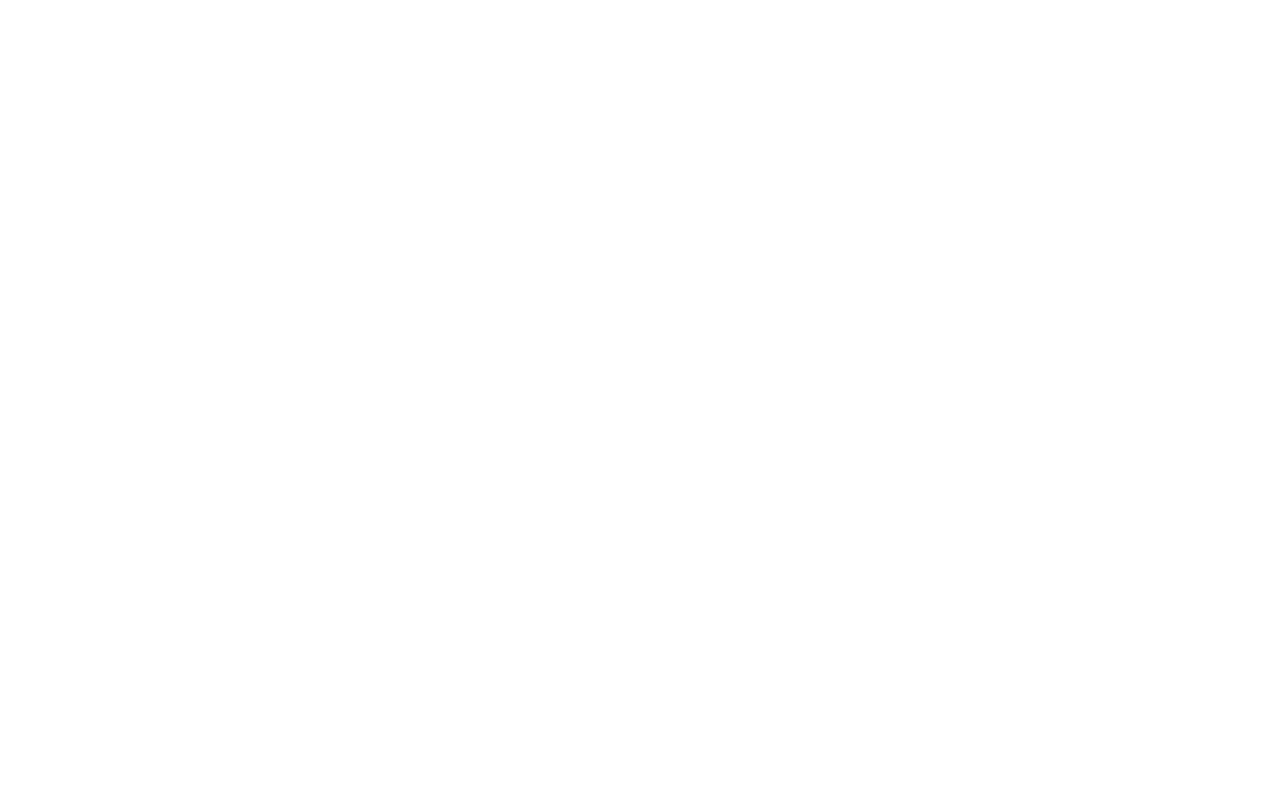
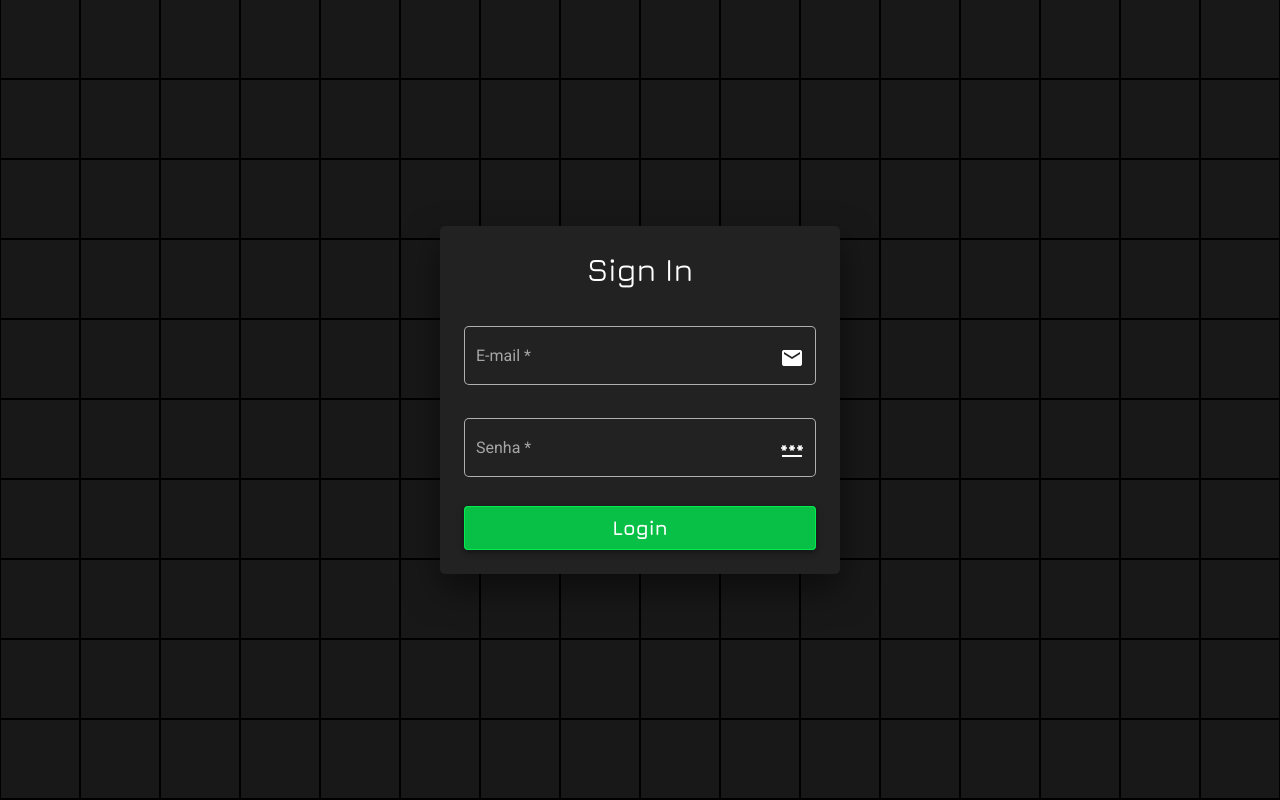
Before and after one commit to GabrielDantas-99/central-de-ajuda, an Angular app in the folder frontend/: page /login in a window 1280 px wide. Before the commit this address led to /. Built offline with nearby package versions, Linux system fonts and the light colour scheme.

Commit message:
Finalizando html e css do componente login

```diff
--- a/frontend/src/app/app-routing.module.ts
+++ b/frontend/src/app/app-routing.module.ts
@@ -1,7 +1,12 @@
 import { NgModule } from '@angular/core';
 import { RouterModule, Routes } from '@angular/router';
+import { LoginComponent } from './components/login/login.component';
 
-const routes: Routes = [];
+const routes: Routes = [
+
+  { path: 'login', component: LoginComponent }
+
+];
 
 @NgModule({
   imports: [RouterModule.forRoot(routes)],
--- a/frontend/src/app/app.component.html
+++ b/frontend/src/app/app.component.html
@@ -0,0 +1 @@
+<router-outlet></router-outlet>
--- a/frontend/src/app/app.module.ts
+++ b/frontend/src/app/app.module.ts
@@ -12,10 +12,12 @@
 import { BrowserAnimationsModule } from '@angular/platform-browser/animations';
 import { MaterialModule } from './shared/material/material.module';
 import { ToastrModule } from 'ngx-toastr';
+import { LoginComponent } from './components/login/login.component';
 
 @NgModule({
   declarations: [
-    AppComponent
+    AppComponent,
+    LoginComponent,
   ],
   imports: [
     BrowserModule,
--- /dev/null
+++ b/frontend/src/app/components/login/login.component.html
@@ -0,0 +1,36 @@
+<section class="d-flex justify-content-center align-items-center">
+    <span *ngFor="let s of spans"></span>
+    <div class="signin rounded-3 d-flex justify-content-center align-items-center">
+        <div class="content flex-column w-100 p-4 d-flex justify-content-center align-items-center">
+            <h2 class="text-white">Sign In</h2>
+            <div class="form w-100 d-flex flex-column">
+                <mat-form-field appearance="outline">
+                    <mat-label>E-mail</mat-label>
+                    <input
+                    class="text-white"
+                    required
+                    matInput
+                    placeholder="Ex. fulano@mail.com"
+                    >
+                    <mat-icon class="text-white" matSuffix>email</mat-icon>
+                </mat-form-field>
+                <mat-form-field appearance="outline">
+                    <mat-label>Senha</mat-label>
+                    <input
+                        class="text-white"
+                        required
+                        matInput
+                    >
+                    <mat-icon class="text-white" matSuffix>password</mat-icon>
+                </mat-form-field>
+                <button
+                    class="btn btn-primary mat-elevation-z4"
+
+                    color="primary"
+                >
+                    Login
+                </button>
+            </div>
+        </div>
+    </div>
+</section>
--- /dev/null
+++ b/frontend/src/app/components/login/login.component.scss
@@ -0,0 +1,50 @@
+section {
+    position: absolute;
+    width: 100vw;
+    height: 100vh;
+    background: #000;
+    gap: 2px;
+    flex-wrap: wrap;
+    overflow: hidden;
+    span {
+        position: relative;
+        display: block;
+        width: calc(6.25vw - 2px);
+        height: calc(6.25vw - 2px);
+        background: var(--color-secondary);
+        z-index: 2;
+        transition: 1.5s;
+        &:hover {
+            background: var(--color-primary);
+            transition: 0s;
+        }
+    }
+    .signin {
+        position: absolute;
+        width: 400px;
+        background: #222;
+        z-index: 1000;
+        border-radius: 5px;
+        box-shadow: 0 15px 35px rgba(0,0,0,0.5);
+        .content {
+            position: relative;
+            gap: 25px;
+            .form {
+                gap: 25px;
+            }
+        }
+    }
+}
+
+@media (max-width: 900px) {
+    section span {
+        width: calc(10vw - 2px);
+        height: calc(10vw - 2px);
+    }
+}
+@media (max-width: 600px) {
+    section span {
+        width: calc(20vw - 2px);
+        height: calc(20vw - 2px);
+    }
+}
--- /dev/null
+++ b/frontend/src/app/components/login/login.component.ts
@@ -0,0 +1,21 @@
+import { Component, OnInit } from '@angular/core';
+
+@Component({
+  selector: 'app-login',
+  templateUrl: './login.component.html',
+  styleUrls: ['./login.component.scss']
+})
+export class LoginComponent implements OnInit {
+
+  spans: string[] = [];
+
+  constructor() { }
+
+  ngOnInit(): void {
+    for (let i = 0; i < 220; i++) {
+      this.spans.push('span');
+    }
+    console.log(this.spans);
+  }
+
+}
--- a/frontend/src/styles.scss
+++ b/frontend/src/styles.scss
@@ -4,3 +4,43 @@
 
 html, body { height: 100%; }
 body { margin: 0; font-family: "Jura", "Helvetica Neue", sans-serif; }
+
+:root {
+    --color-primary: #00ff55b7;
+    --color-secondary: #181818;
+}
+
+/* ANGULAR MATERIAL */
+.mat-form-field-appearance-outline
+.mat-form-field-outline { color: rgba(255, 255, 255, 0.64); }
+
+.mat-form-field-appearance-outline.mat-focused
+.mat-form-field-outline-thick { color: var(--color-primary); }
+
+.mat-form-field-label { color: rgba(255, 254, 254, 0.6); }
+
+.mat-form-field.mat-focused
+.mat-form-field-label { color: var(--color-primary); }
+
+.mat-form-field-wrapper { padding-bottom: 0em; }
+
+/* BOOTSTRAP */
+.btn-primary {
+    background: var(--color-primary);
+    border: 1px solid var(--color-primary);
+    font-size: 1.25rem;
+    font-weight: bold;
+    transition: all 200ms ease;
+    &:hover {
+        background: #00000000;
+        border: 1px solid var(--color-primary);
+        color: var(--color-primary);
+        transition: all 200ms ease;
+    }
+}
+
+
+::placeholder { /* Chrome, Firefox, Opera, Safari 10.1+ */
+    color: white !important;
+    opacity: 0.5; /* Firefox */
+}
```
